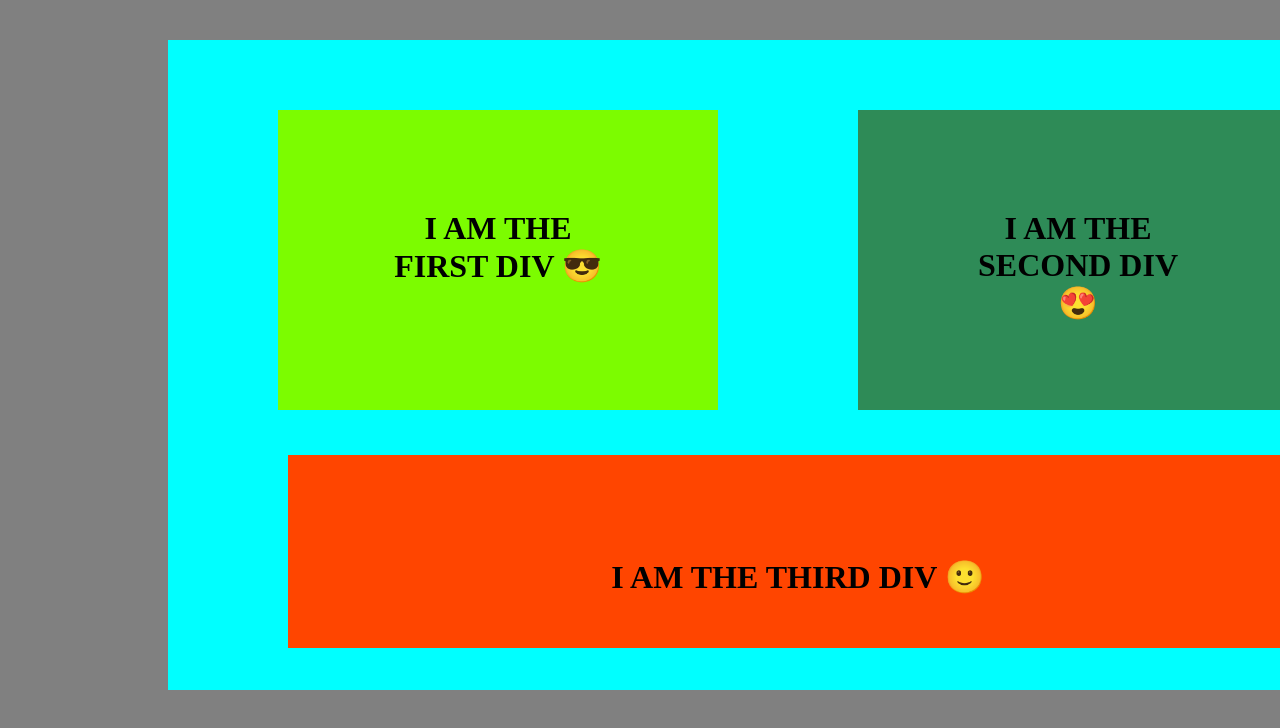
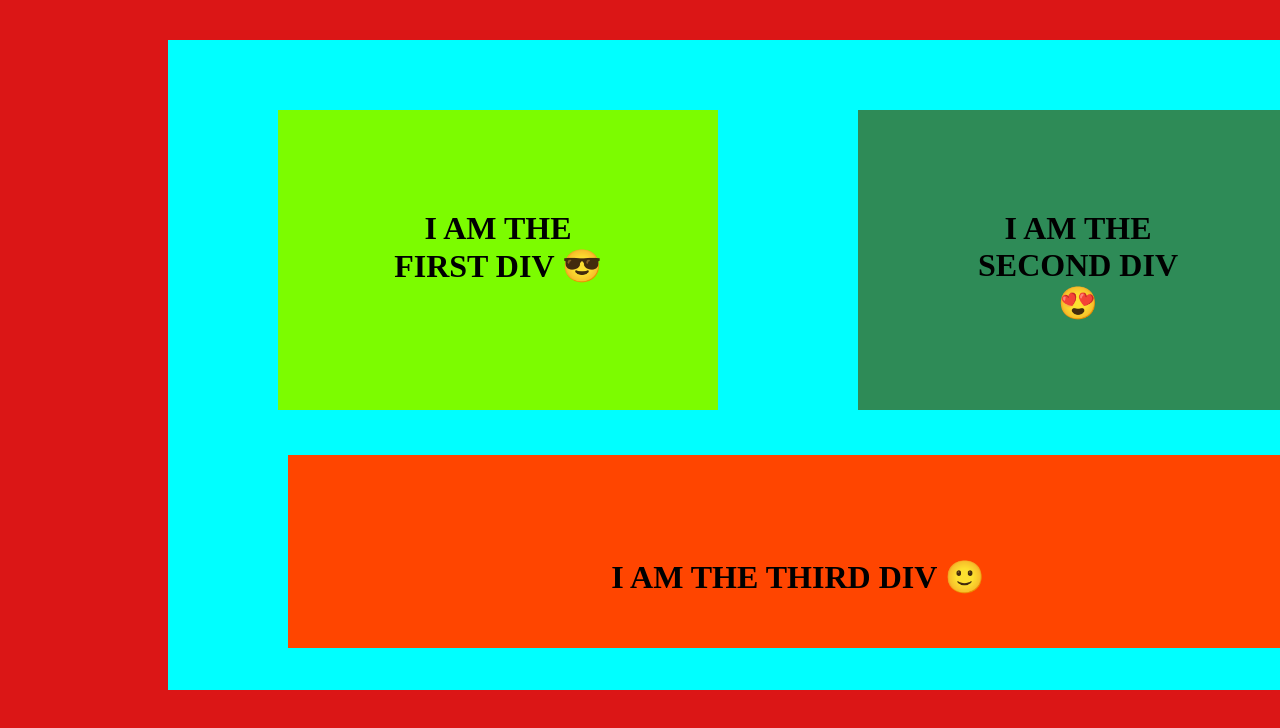
Before and after one commit to Rakeshpala/projects, a plain HTML site: page PORTFOLIO/index.html in a window 1280 px wide. Shown: the top 728 px of the page. Drawn offline with Linux system fonts and the light colour scheme.

Commit message:
added commit

```diff
--- a/PORTFOLIO/index.html
+++ b/PORTFOLIO/index.html
@@ -7,7 +7,7 @@
     <title>Div formating</title>
     <style>
         body {
-            background-color: grey;
+            background-color: rgb(219, 22, 22);
         }
         .parent {
             margin-left: 160px;
```
Also changed, not shown: PORTFOLIO/index3.html (added, +11 -0 lines).
